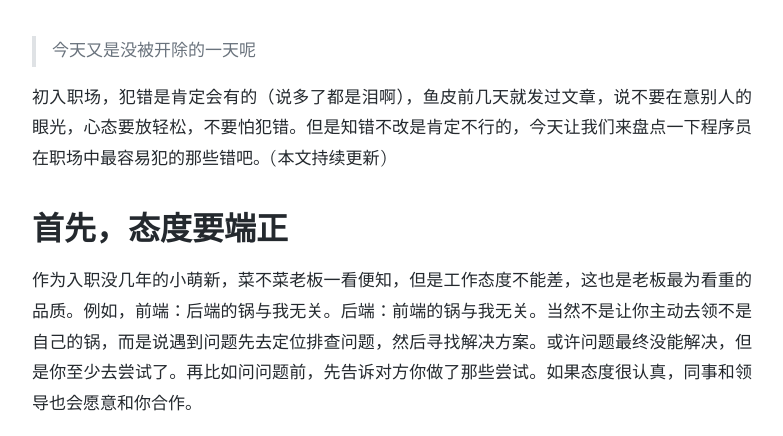
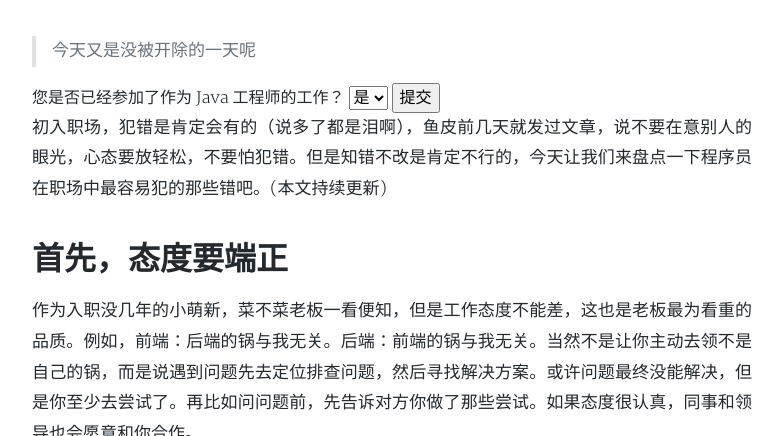
Before and after one commit to Stringzwb/Stringzwb.github.io, a Jekyll site: the page built from _posts/2023-09-14-程序员工作中要注意的那些事.md, in a window 1280 px wide and 900 px high, cut to the strip 464-900 px from the top of the window. Shown: the whole strip, without its empty margins (248-1031 px from the left). Built offline with Jekyll 4.4.1, drawn with Linux system fonts in a browser that asks for light colours; nearby versions of some CDN libraries; comment, search, counter and statistics services are not loaded; a style sheet for code colours, icons or effects is not loaded.

Commit message:
update 测试html

```diff
--- a/_posts/2023-09-14-程序员工作中要注意的那些事.md
+++ b/_posts/2023-09-14-程序员工作中要注意的那些事.md
@@ -8,6 +8,29 @@ tags: 职场生活
 ---
 
 > 今天又是没被开除的一天呢
+
+<form id="javaEngineerForm">
+  <label for="hasWorkedAsJavaEngineer">您是否已经参加了作为 Java 工程师的工作？</label>
+  <select id="hasWorkedAsJavaEngineer" name="hasWorkedAsJavaEngineer">
+    <option value="yes">是</option>
+    <option value="no">否</option>
+  </select>
+  <input type="submit" value="提交">
+</form>
+
+<script>
+  const JAVA_ENGINEER_FORM = document.getElementById('javaEngineerForm');
+  JAVA_ENGINEER_FORM.addEventListener('submit', function(event) {
+    event.preventDefault();
+    const formData = new FormData(JAVA_ENGINEER_FORM);
+    const hasWorked = formData.get('hasWorkedAsJavaEngineer');
+    if (hasWorked === 'yes') {
+      alert('谢谢您的参与，您已经是一名 Java 工程师。');
+    } else {
+      alert('谢谢您的参与，您还未成为一名 Java 工程师。');
+    }
+  });
+</script>
 
 初入职场，犯错是肯定会有的（说多了都是泪啊），鱼皮前几天就发过文章，说不要在意别人的眼光，心态要放轻松，不要怕犯错。但是知错不改是肯定不行的，今天让我们来盘点一下程序员在职场中最容易犯的那些错吧。(本文持续更新)
 
```
